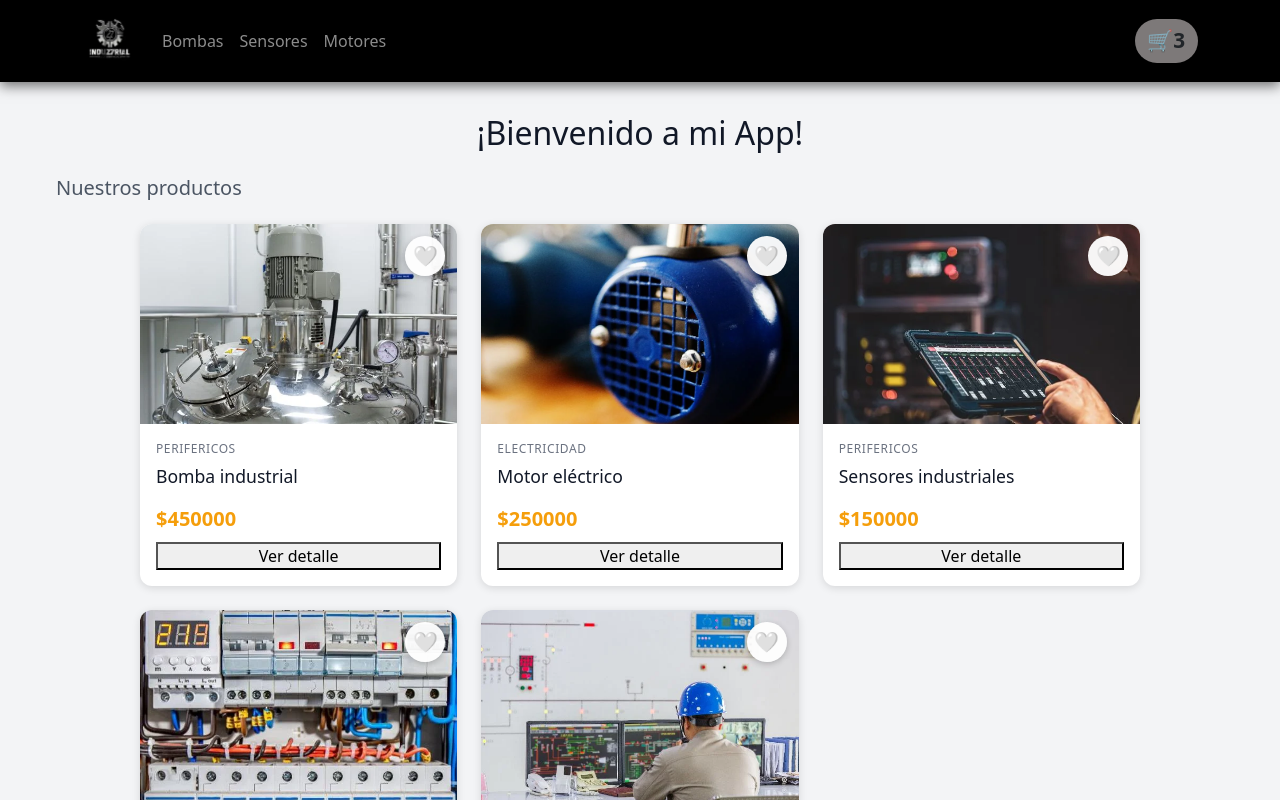
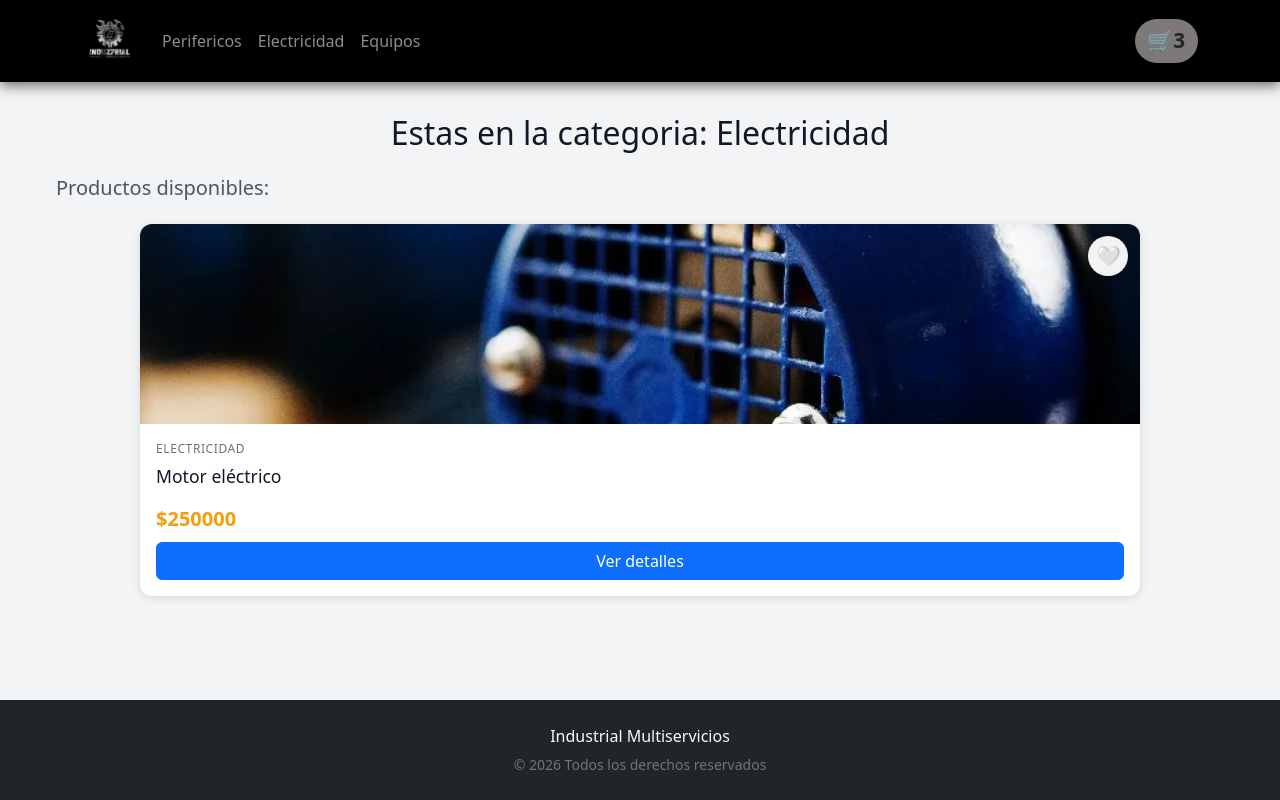
Before and after one commit to germanespinosa1987/industrial-multiservicios-93510, a React (Vite) app: page /category/Electricidad in a window 1280 px wide. Shown: the top 800 px of the page. Built offline with nearby package versions, Linux system fonts and the light colour scheme.

Commit message:
Agrego React Router, detalle, filtro por categoría

```diff
--- /dev/null
+++ b/src/App.css
@@ -0,0 +1,9 @@
+.app {
+  min-height: 100vh;
+  display: flex;
+  flex-direction: column;
+}
+
+main {
+  flex: 1;
+}
--- a/src/App.jsx
+++ b/src/App.jsx
@@ -1,17 +1,28 @@
+import "./App.css"
 import Navbar from './components/Navbar'
 import ItemListContainer from './components/ItemListContainer'
 import ItemDetailContainer from './components/ItemDetailContainer'
 import Footer from './components/Footer'
+import { BrowserRouter, Routes, Route } from 'react-router-dom'
+import Error from './components/Error'
 
 function App() {
-  return (
-    <main className="d-flex flex-column min-vh-100">
+return (
+  <BrowserRouter>
+    <div className="app">
       <Navbar />
-      <ItemListContainer greeting="¡Bienvenido a mi App!" subtitle="Nuestros productos" />
-      <ItemDetailContainer />
+      <main>
+        <Routes>
+          <Route path="/" element={<ItemListContainer greeting="¡Bienvenido a mi App!" subtitle="Nuestros productos" />} />
+          <Route path="/category/:categoryId" element={<ItemListContainer greeting="Estas en la categoria:" subtitle="Productos disponibles:" />} />
+          <Route path="/item/:id" element={<ItemDetailContainer />} />
+          <Route path="*" element={<Error />} />
+        </Routes>
+      </main>
       <Footer />
-    </main>
-  )
+    </div>
+  </BrowserRouter>
+)
 }
 
 
--- /dev/null
+++ b/src/components/Error.jsx
@@ -0,0 +1,17 @@
+import React from 'react'
+import { Link } from 'react-router-dom'
+
+const Error = () => {
+    return (
+        <div style={{ textAlign: 'center', marginTop: '20px' }}>
+            <img src="https://cdn-icons-png.flaticon.com/512/1828/1828843.png" alt="Error" style={{ width: '100px', height: '100px' }} />
+            <h1 style={{ fontSize: '24px', marginTop: '10px' }}>¡Ups! Página no encontrada</h1>
+            <p style={{ fontSize: '16px', color: '#666' }}>La página que estás buscando no existe.</p>
+            <Link to="/" className="btn btn-dark" style={{ marginTop: '20px', textDecoration: 'none', padding: '5px 10px', backgroundColor: '#333', color: '#fff', borderRadius: '5px' }}>
+                Volver a la página principal
+            </Link>
+        </div>
+    )
+}
+
+export default Error
--- a/src/components/Item.jsx
+++ b/src/components/Item.jsx
@@ -1,5 +1,6 @@
 import { useState } from "react"
 import "./Item.css"
+import { Link } from "react-router-dom"
 
 function Item({ product }) {
     const { name, price, category, img } = product
@@ -24,7 +25,7 @@ function Item({ product }) {
                 <span className="product-category">{category}</span>
                 <h3>{name}</h3>
                 <span className="product-price">${price}</span>
-                <button className="detail-btn">Ver detalle</button>
+                <Link to={`/item/${product.id}`} className="btn btn-primary">Ver detalles</Link>
             </div>
         </article>
     )
--- a/src/components/ItemDetailContainer.jsx
+++ b/src/components/ItemDetailContainer.jsx
@@ -1,16 +1,19 @@
 import { useEffect, useState } from "react"
 import { getProductById } from "../services/getProductById"
 import ItemDetail from "./ItemDetail"
+import { useParams } from "react-router-dom"
 
 function ItemDetailContainer() {
+
+    const { id } = useParams();
     const [product, setProduct] = useState(null)
     const [error, setError] = useState(null)
 
     useEffect(() => {
-        getProductById(1)
+        getProductById(id)
             .then((p) => setProduct(p))
             .catch((e) => setError(e.message))
-    }, [])
+    }, [id])
 
     if (error) return <p>{error}</p>
     if (!product) return <p>Cargando...</p>
--- a/src/components/ItemListContainer.jsx
+++ b/src/components/ItemListContainer.jsx
@@ -2,11 +2,13 @@ import { useState, useEffect } from "react"
 import { getProducts } from "../mocks/AsyncMoks"
 import ItemList from "./ItemList"
 import "./ItemListContainer.css"
+import { useParams } from "react-router-dom"
 
 function ItemListContainer({ greeting, subtitle }) {
     const [items, setData] = useState([])
     const [loading, setLoading] = useState(true)
     const [error, setError] = useState(null)
+    const { categoryId } = useParams()
 
 useEffect(() => {
     const fetchProducts = async () => {
@@ -14,7 +16,10 @@ function ItemListContainer({ greeting, subtitle }) {
         setError(null)
         try {
             const data = await getProducts()
-                setData(data)
+            const filtered = categoryId
+                ? data.filter((p) => p.category === categoryId)
+                : data
+            setData(filtered)
         } catch (err) {
             setError(err.message)
         } finally {
@@ -22,11 +27,11 @@ function ItemListContainer({ greeting, subtitle }) {
         }
     }
     fetchProducts()
-    }, [])
+}, [categoryId])
 
     return (
         <section className="item-list-container">
-            <h1 className="item-list-title">{greeting}</h1>
+            <h1 className="item-list-title">{greeting} {categoryId}</h1>
             <h2 className="item-list-subtitle">{subtitle}</h2>
 
             {loading && <h2>Cargando productos...</h2>}
--- a/src/components/Navbar.jsx
+++ b/src/components/Navbar.jsx
@@ -1,11 +1,12 @@
 import { Container, Nav, Navbar as BsNavbar } from "react-bootstrap"
 import CartWidget from "./CartWidget"
+import { Link } from "react-router-dom"
 
 function Navbar() {
     return (
         <BsNavbar expand="lg" data-bs-theme="dark" sticky="top" style={{backgroundColor: "#000", boxShadow: "0 4px 12px rgba(0, 0, 0, 0.55)"}}>
             <Container>
-                        <BsNavbar.Brand href="#">
+                        <BsNavbar.Brand as={Link} to="/">
             <img
                 src="/images/logo.webp"
                 alt="Industrial Multiservicios"
@@ -17,9 +18,15 @@ function Navbar() {
 
                 <BsNavbar.Collapse id="main-navbar">
                     <Nav className="me-auto">
-                        <Nav.Link href="#">Bombas</Nav.Link>
-                        <Nav.Link href="#">Sensores</Nav.Link>
-                        <Nav.Link href="#">Motores</Nav.Link>
+                        <Nav.Link as={Link} to="/category/Perifericos">
+                            Perifericos
+                        </Nav.Link>
+                        <Nav.Link as={Link} to="/category/Electricidad">
+                            Electricidad
+                        </Nav.Link>
+                        <Nav.Link as={Link} to="/category/Equipos">
+                            Equipos
+                        </Nav.Link>
                     </Nav>
 
                     <CartWidget />
--- a/src/services/getProductById.js
+++ b/src/services/getProductById.js
@@ -3,7 +3,7 @@ import { products } from "../mocks/AsyncMoks"
 export function getProductById(productId) {
     return new Promise((resolve, reject) => {
         setTimeout(() => {
-            const product = products.find((p) => p.id === productId)
+            const product = products.find((p) => String(p.id) === String(productId))
             product ? resolve(product) : reject(new Error("Producto no encontrado"))
         }, 2000)
     })
```
Also changed, not shown: src/examples/Contador.jsx (deleted, +0 -18 lines), src/examples/Titulo.jsx (deleted, +0 -9 lines), 1 other file (tests, documents, lock files or other folders). Lines whose indentation alone changed are shown as unchanged.
